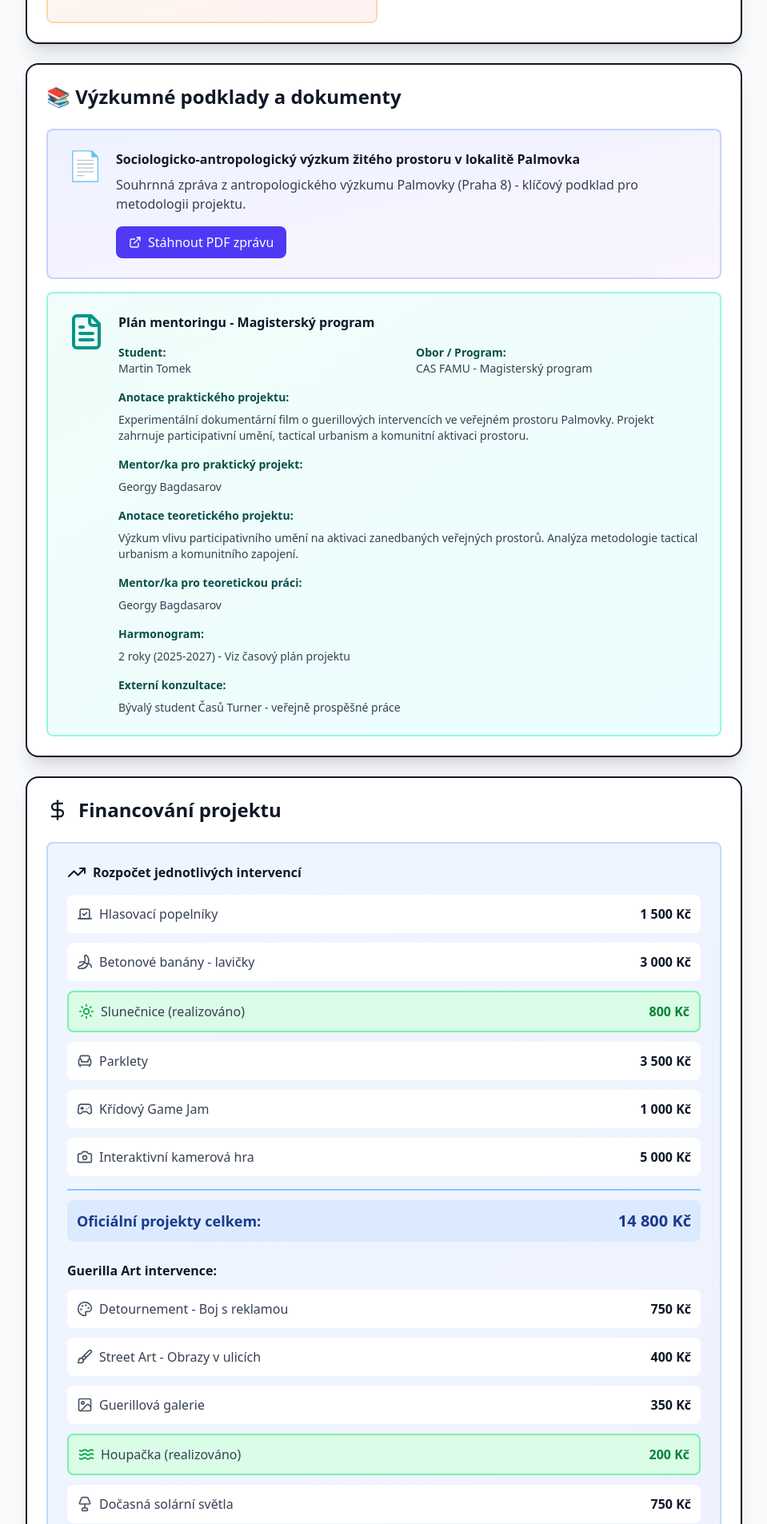
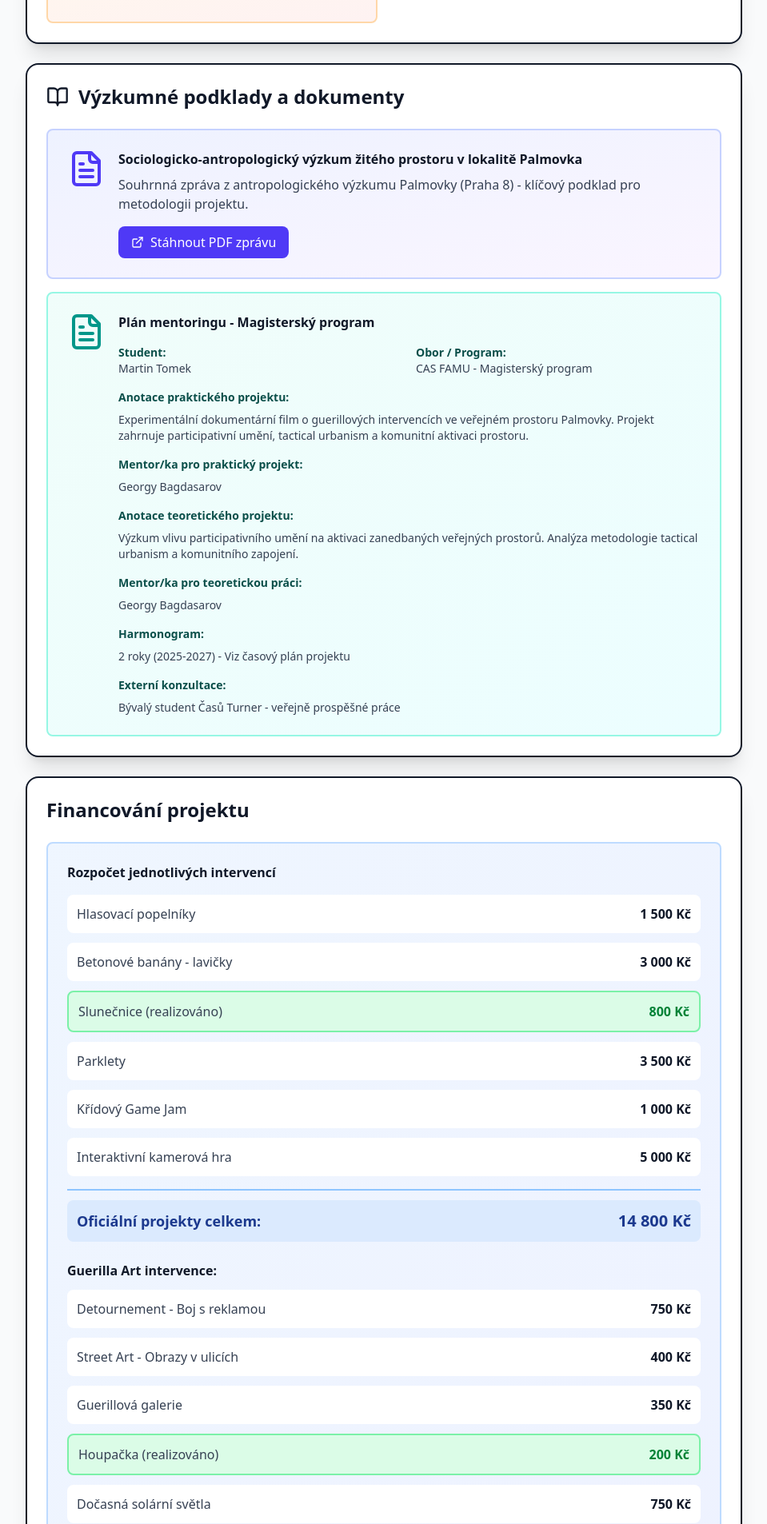
Before and after one commit to martintomekvfx/FAMU, a React (Vite) app in the folder semeter_one/famu-notes/: page /FAMU/project in a window 1280 px wide. Shown: the part 2034-3940 px from the top of the page at 80% size, without its empty margins (320-1279 px from the left). Built offline with nearby package versions, Linux system fonts and the light colour scheme.

Commit message:
Replace emojis in Research section and remove icons from Budget section

```diff
--- a/semeter_one/famu-notes/src/components/TimetableWidget.jsx
+++ b/semeter_one/famu-notes/src/components/TimetableWidget.jsx
@@ -25,7 +25,7 @@ const CLASSES = [
     height: 119,
     code: 'Dílna',
     teacher: 'BAGDASAROV G.',
-    room: 'TBA',
+    room: 'Trziste',
     time: '9:50 - 13:00',
     color: '#CCCCCC',
     link: '/subject/general',
--- a/semeter_one/famu-notes/src/pages/ProjectPage.jsx
+++ b/semeter_one/famu-notes/src/pages/ProjectPage.jsx
@@ -377,13 +377,16 @@ function OverviewPage() {
 
       {/* Research Resources */}
       <div className="bg-white rounded-2xl shadow-xl border-2 border-gray-900 p-6">
-        <h2 className="text-2xl font-bold text-gray-900 mb-6">📚 Výzkumné podklady a dokumenty</h2>
+        <div className="flex items-center gap-3 mb-6">
+          <BookOpen className="w-7 h-7 text-gray-900" />
+          <h2 className="text-2xl font-bold text-gray-900">Výzkumné podklady a dokumenty</h2>
+        </div>
 
         <div className="space-y-4">
           {/* Anthropological Research */}
           <div className="bg-gradient-to-br from-indigo-50 to-purple-50 rounded-lg p-6 border-2 border-indigo-200">
             <div className="flex items-start gap-4">
-              <div className="text-4xl">📄</div>
+              <FileText className="w-12 h-12 text-indigo-600" />
               <div className="flex-1">
                 <h3 className="font-bold text-gray-900 mb-2">Sociologicko-antropologický výzkum žitého prostoru v lokalitě Palmovka</h3>
                 <p className="text-gray-700 mb-4">
@@ -465,59 +468,35 @@ function OverviewPage() {
 
       {/* Grants & Funding */}
       <div className="bg-white rounded-2xl shadow-xl border-2 border-gray-900 p-6">
-        <div className="flex items-center gap-3 mb-6">
-          <DollarSign className="w-7 h-7 text-gray-900" />
-          <h2 className="text-2xl font-bold text-gray-900">Financování projektu</h2>
-        </div>
+        <h2 className="text-2xl font-bold text-gray-900 mb-6">Financování projektu</h2>
 
         {/* Budget Breakdown */}
         <div className="bg-gradient-to-br from-blue-50 to-indigo-50 rounded-lg p-6 border-2 border-blue-200 mb-6">
-          <div className="flex items-center gap-2 mb-4">
-            <TrendingUp className="w-6 h-6 text-gray-900" />
-            <h3 className="font-bold text-gray-900">Rozpočet jednotlivých intervencí</h3>
-          </div>
+          <h3 className="font-bold text-gray-900 mb-4">Rozpočet jednotlivých intervencí</h3>
 
           <div className="space-y-3 mb-4">
             <div className="flex justify-between items-center p-3 bg-white rounded-lg">
-              <div className="flex items-center gap-2">
-                <Vote className="w-5 h-5 text-gray-600" />
               <span className="text-gray-700">Hlasovací popelníky</span>
-              </div>
               <span className="font-bold text-gray-900">1 500 Kč</span>
             </div>
             <div className="flex justify-between items-center p-3 bg-white rounded-lg">
-              <div className="flex items-center gap-2">
-                <Banana className="w-5 h-5 text-gray-600" />
               <span className="text-gray-700">Betonové banány - lavičky</span>
-              </div>
               <span className="font-bold text-gray-900">3 000 Kč</span>
             </div>
             <div className="flex justify-between items-center p-3 bg-green-100 rounded-lg border-2 border-green-300">
-              <div className="flex items-center gap-2">
-                <Sun className="w-5 h-5 text-green-600" />
               <span className="text-gray-700">Slunečnice (realizováno)</span>
-              </div>
               <span className="font-bold text-green-700">800 Kč</span>
             </div>
             <div className="flex justify-between items-center p-3 bg-white rounded-lg">
-              <div className="flex items-center gap-2">
-                <Armchair className="w-5 h-5 text-gray-600" />
               <span className="text-gray-700">Parklety</span>
-              </div>
               <span className="font-bold text-gray-900">3 500 Kč</span>
             </div>
             <div className="flex justify-between items-center p-3 bg-white rounded-lg">
-              <div className="flex items-center gap-2">
-                <Gamepad2 className="w-5 h-5 text-gray-600" />
               <span className="text-gray-700">Křídový Game Jam</span>
-              </div>
               <span className="font-bold text-gray-900">1 000 Kč</span>
             </div>
             <div className="flex justify-between items-center p-3 bg-white rounded-lg">
-              <div className="flex items-center gap-2">
-                <Camera className="w-5 h-5 text-gray-600" />
               <span className="text-gray-700">Interaktivní kamerová hra</span>
-              </div>
               <span className="font-bold text-gray-900">5 000 Kč</span>
             </div>
           </div>
@@ -532,38 +511,23 @@ function OverviewPage() {
           <h4 className="font-bold text-gray-900 mb-3 mt-6">Guerilla Art intervence:</h4>
           <div className="space-y-3 mb-4">
             <div className="flex justify-between items-center p-3 bg-white rounded-lg">
-              <div className="flex items-center gap-2">
-                <Palette className="w-5 h-5 text-gray-600" />
               <span className="text-gray-700">Detournement - Boj s reklamou</span>
-              </div>
               <span className="font-bold text-gray-900">750 Kč</span>
             </div>
             <div className="flex justify-between items-center p-3 bg-white rounded-lg">
-              <div className="flex items-center gap-2">
-                <Brush className="w-5 h-5 text-gray-600" />
               <span className="text-gray-700">Street Art - Obrazy v ulicích</span>
-              </div>
               <span className="font-bold text-gray-900">400 Kč</span>
             </div>
             <div className="flex justify-between items-center p-3 bg-white rounded-lg">
-              <div className="flex items-center gap-2">
-                <Gallery className="w-5 h-5 text-gray-600" />
               <span className="text-gray-700">Guerillová galerie</span>
-              </div>
               <span className="font-bold text-gray-900">350 Kč</span>
             </div>
             <div className="flex justify-between items-center p-3 bg-green-100 rounded-lg border-2 border-green-300">
-              <div className="flex items-center gap-2">
-                <Waves className="w-5 h-5 text-green-600" />
               <span className="text-gray-700">Houpačka (realizováno)</span>
-              </div>
               <span className="font-bold text-green-700">200 Kč</span>
             </div>
             <div className="flex justify-between items-center p-3 bg-white rounded-lg">
-              <div className="flex items-center gap-2">
-                <Lamp className="w-5 h-5 text-gray-600" />
               <span className="text-gray-700">Dočasná solární světla</span>
-              </div>
               <span className="font-bold text-gray-900">750 Kč</span>
             </div>
           </div>
```
Lines whose indentation alone changed are shown as unchanged.
